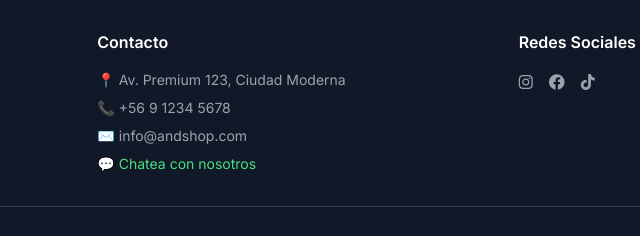
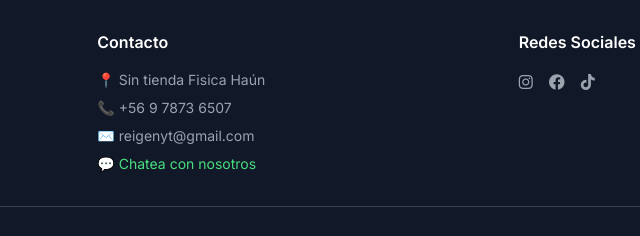
Before and after one commit to reigenyt-sketch/AndShop, a plain HTML site: page index.html in a window 1280 px wide. Shown: the part 5184-5420 px from the top of the page, 348-988 px from the left. Drawn offline with nearby package versions, Linux system fonts and the light colour scheme.

Commit message:
index.html

```diff
--- a/index.html
+++ b/index.html
@@ -217,11 +217,11 @@
                 <div>
                     <h4 class="font-semibold mb-4">Contacto</h4>
                     <ul class="text-gray-400 text-sm space-y-2">
-                        <li>📍 Av. Premium 123, Ciudad Moderna</li>
-                        <li>📞 <a href="tel:+56912345678" class="hover:text-white transition">+56 9 1234 5678</a></li>
+                        <li>📍 Sin tienda Fisica Haún</li>
+                        <li>📞 <a href="tel:+56912345678" class="hover:text-white transition">+56 9 7873 6507</a></li>
                         <li>✉️ <a href="mailto:info@andshop.com"
-                                class="hover:text-white transition">info@andshop.com</a></li>
-                        <li>💬 <a href="https://wa.me/56912345678  "
+                                class="hover:text-white transition">reigenyt@gmail.com</a></li>
+                        <li>💬 <a href="https://wa.me/56978736507  "
                                 class="text-green-400 hover:text-green-300 transition">Chatea con nosotros</a></li>
                     </ul>
                 </div>
```
